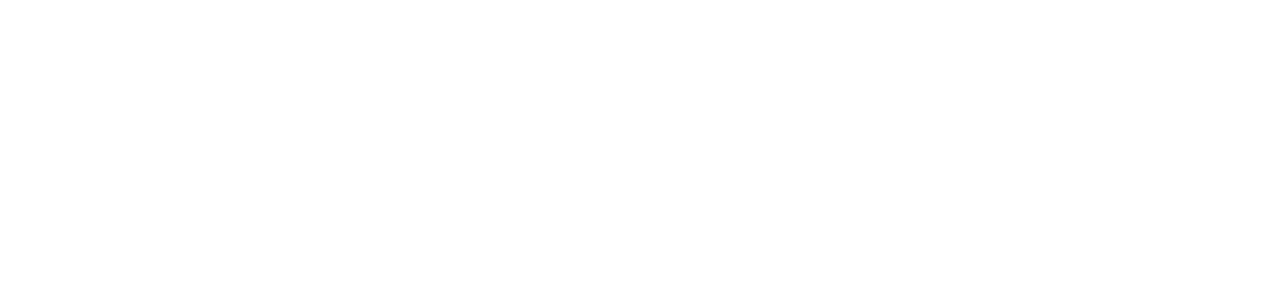
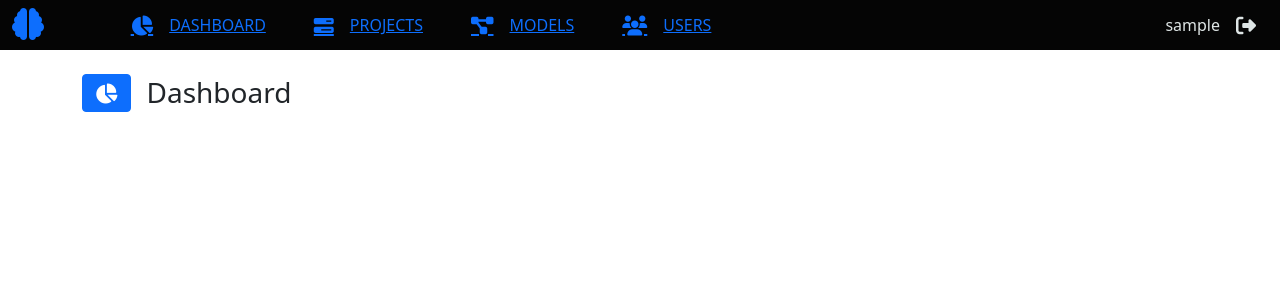
Before and after one commit to manuelpcastro/mlr_react_tfg, a React (Create React App) app: page /dashboard in a window 1280 px wide. Shown: the top 300 px of the page. Built offline with nearby package versions, Linux system fonts and the light colour scheme; sample sign-in values are in the browser's storage.

Commit message:
Rework navbar and routes definition

```diff
--- a/src/components/navbar/Sections.jsx
+++ b/src/components/navbar/Sections.jsx
@@ -1,14 +1,10 @@
 import React from "react"
 import { Link } from "react-router-dom"
 import Icon from "../common/Icon"
+import useNavbarContent from "./hooks/useNavbarContent"
 
 const Sections = () => {
-  const sections = [
-    { text: "Dashboard", icon: "chart-pie", url: "/" },
-    { text: "Projects", icon: "bars-progress", url: "/projects" },
-    { text: "Models", icon: "diagram-project", url: "/models" },
-    { text: "Users", icon: "users", url: "/users" },
-  ]
+  const sections = useNavbarContent()
 
   return (
     <div className="d-flex h-100 align-items-center">
--- /dev/null
+++ b/src/components/navbar/hooks/useNavbarContent.js
@@ -0,0 +1,16 @@
+import { useMemo } from "react"
+import { useSelector } from "react-redux"
+import {
+  DASHBOARD, PROJECTS, MODELS, USERS,
+} from "../../../constants/routes"
+
+const useNavbarContent = () => {
+  const { user: { role } } = useSelector(state => state.auth)
+
+  return useMemo(() => {
+    const sections = [DASHBOARD, PROJECTS, MODELS, USERS]
+    return sections.filter(section => section.roles.includes(role))
+  }, [role])
+}
+
+export default useNavbarContent
--- /dev/null
+++ b/src/constants/roles.js
@@ -0,0 +1,3 @@
+export const ADMIN = "admin"
+export const ANALYST = "analyst"
+export const MANAGER = "manager"
--- /dev/null
+++ b/src/constants/routes.js
@@ -0,0 +1,30 @@
+// Define app routes, specifying icon, url and roles that can access it
+import { ADMIN, ANALYST, MANAGER } from "./roles"
+
+export const DASHBOARD = {
+  text: "Dashboard",
+  icon: "chart-pie",
+  url: "/dashboard",
+  roles: [ADMIN, MANAGER, ANALYST, undefined],
+}
+
+export const PROJECTS = {
+  text: "Projects",
+  icon: "bars-progress",
+  url: "/projects",
+  roles: [ADMIN, MANAGER, ANALYST],
+}
+
+export const MODELS = {
+  text: "Models",
+  icon: "diagram-project",
+  url: "/models",
+  roles: [ADMIN, MANAGER],
+}
+
+export const USERS = {
+  text: "Users",
+  icon: "users",
+  url: "/users",
+  roles: [ADMIN],
+}
--- /dev/null
+++ b/src/pages/DashboardPage.jsx
@@ -0,0 +1,12 @@
+import React from "react"
+import Page from "../components/page/Page"
+import PageTitle from "../components/page/PageTitle"
+import { DASHBOARD } from "../constants/routes"
+
+const DashboardPage = () => (
+  <Page>
+    <PageTitle icon={DASHBOARD.icon} title={DASHBOARD.text} />
+  </Page>
+)
+
+export default DashboardPage
--- a/src/pages/UsersPage.jsx
+++ b/src/pages/UsersPage.jsx
@@ -1,4 +1,4 @@
-import React, { useCallback, useEffect, useState } from "react"
+import React, { useEffect, useState } from "react"
 import { useSelector } from "react-redux"
 import { Button } from "reactstrap"
 import PageTitle from "../components/page/PageTitle"
@@ -9,6 +9,7 @@
 import useUserActions from "../components/users/hooks/useUserActions"
 import Icon from "../components/common/Icon"
 import ConfirmModal from "../components/common/ConfirmModal"
+import { USERS } from "../constants/routes"
 
 const UsersPage = () => {
   const { users } = useSelector(state => state.usersReducer)
@@ -40,7 +41,7 @@
 
   return (
     <Page>
-      <PageTitle icon="users" title="Users" />
+      <PageTitle icon={USERS.icon} title={USERS.text} />
 
       <UsersTable users={users} editUser={editUserData} removeUser={removeUser} />
 
--- a/src/routes/Router.jsx
+++ b/src/routes/Router.jsx
@@ -1,28 +1,33 @@
 import React from "react"
-import { BrowserRouter, Switch, Route } from "react-router-dom"
+import {
+  BrowserRouter, Switch, Route, Redirect,
+} from "react-router-dom"
 import LoginPage from "../pages/LoginPage"
-import UsersPage from "../pages/UsersPage"
 import ProtectedRoute from "./ProtectedRoute"
+import useSectionsRoutes from "./hooks/useSectionsRoutes"
 
-const Router = () => (
+const Router = () => {
+  const routes = useSectionsRoutes()
+
+  return (
     <BrowserRouter>
       <Switch>
-      {/* <Route path="/projects">
-        <ProjectsPage />
-      </Route>
-      <Route path="/models">
-        <ModelsPage />
-      </Route> */}
-
-      <ProtectedRoute path="/users">
-        <UsersPage />
-      </ProtectedRoute>
-
         <Route path="/login">
           <LoginPage />
+        </Route>
+
+        {routes.map(section => (
+          <ProtectedRoute path={section.path}>
+            {section.children}
+          </ProtectedRoute>
+        ))}
+
+        <Route>
+          <Redirect to="/dashboard" />
         </Route>
       </Switch>
     </BrowserRouter>
   )
+}
 
 export default Router
--- /dev/null
+++ b/src/routes/hooks/useSectionsRoutes.js
@@ -0,0 +1,24 @@
+import { useMemo } from "react"
+import { useSelector } from "react-redux"
+import {
+  DASHBOARD, PROJECTS, MODELS, USERS,
+} from "../../constants/routes"
+import DashboardPage from "../../pages/DashboardPage"
+import UsersPage from "../../pages/UsersPage"
+
+const useSectionsRoutes = () => {
+  const { user: { role } } = useSelector(state => state.auth)
+
+  return useMemo(() => {
+    const sections = [
+      { path: DASHBOARD.url, roles: DASHBOARD.roles, children: DashboardPage },
+      // { path: PROJECTS.url, roles: PROJECTs.roles, children: ProjectsPage },
+      // { path: MODELS.url, roles: DASHBOARD.roles, children: ModelsPage },
+      { path: USERS.url, roles: USERS.roles, children: UsersPage },
+    ]
+
+    return sections.filter(section => section.roles.includes(role))
+  }, [role])
+}
+
+export default useSectionsRoutes
```
Lines whose indentation alone changed are shown as unchanged.
